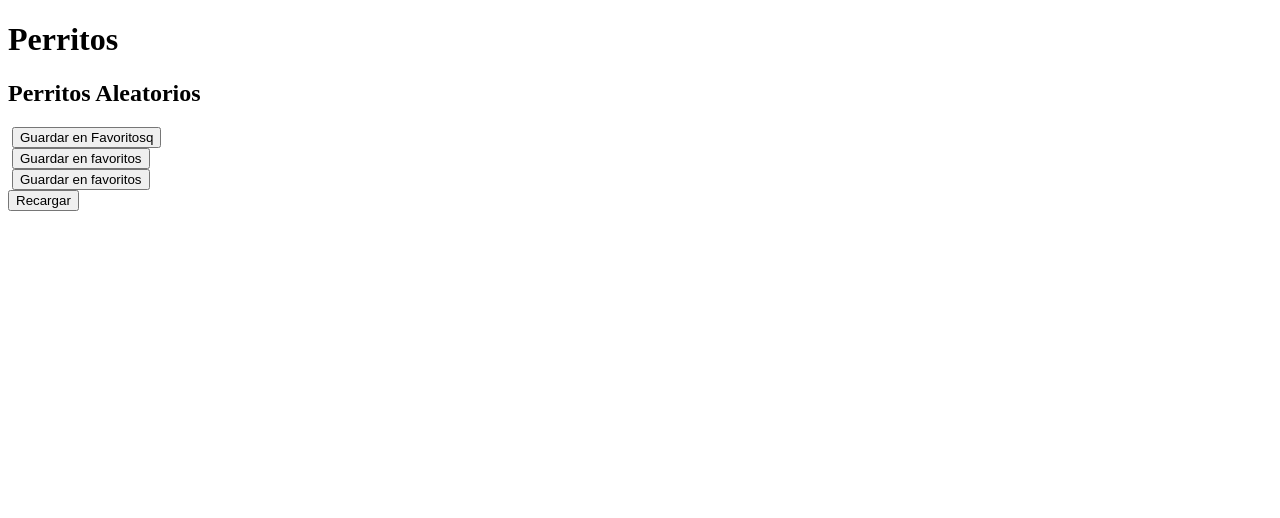
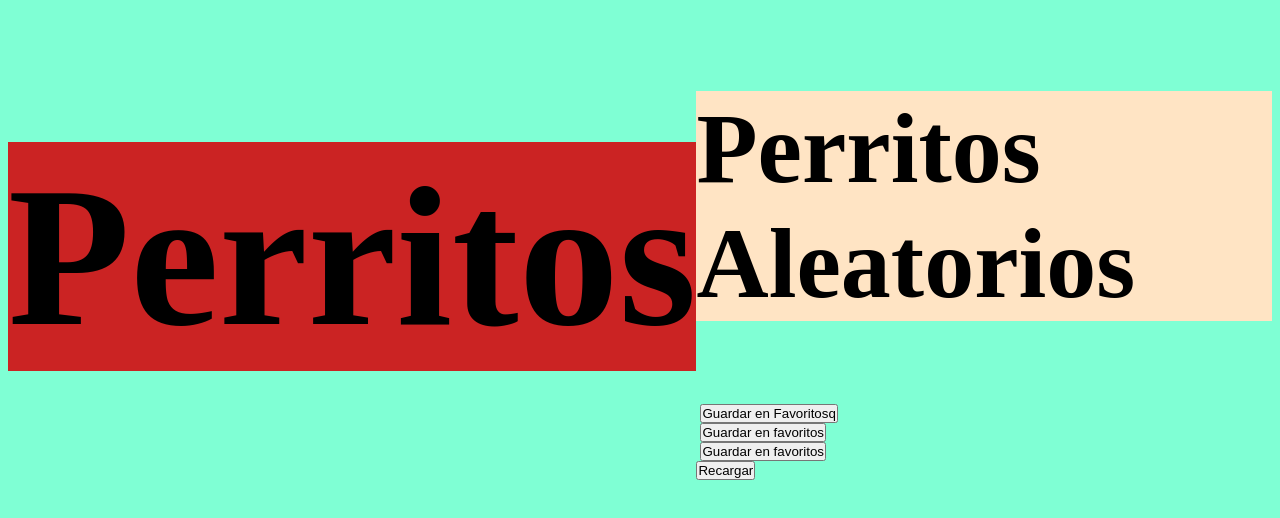
Before and after one commit to KeiviVeizan/primer-parcial, a plain HTML site: page index.html in a window 1280 px wide. Drawn offline with Linux system fonts and the light colour scheme.

Commit message:
Guardando Cambios

```diff
--- a/index.html
+++ b/index.html
@@ -4,9 +4,10 @@
     <meta charset="UTF-8">
     <meta name="viewport" content="width=device-width, initial-scale=1.0">
     <title>Perritos</title>
+    <link rel="stylesheet" href="style.css">
 </head>
 <body>
-    <span>
+    <span class="titulo">
         <h1>Perritos</h1>
     </span>
     <section>
--- a/style.css
+++ b/style.css
@@ -0,0 +1,17 @@
+*{
+    box-sizing: 0;
+    padding: 0;
+}
+body{
+    background-color: aquamarine;
+    display: flex;
+    border-radius: 2%;
+}
+.segtitle h2 {
+    background-color:bisque;
+    font-size: 100px;
+}
+.titulo h1{
+    background-color: rgb(203, 35, 35);
+    font-size: 200px;
+}
```
